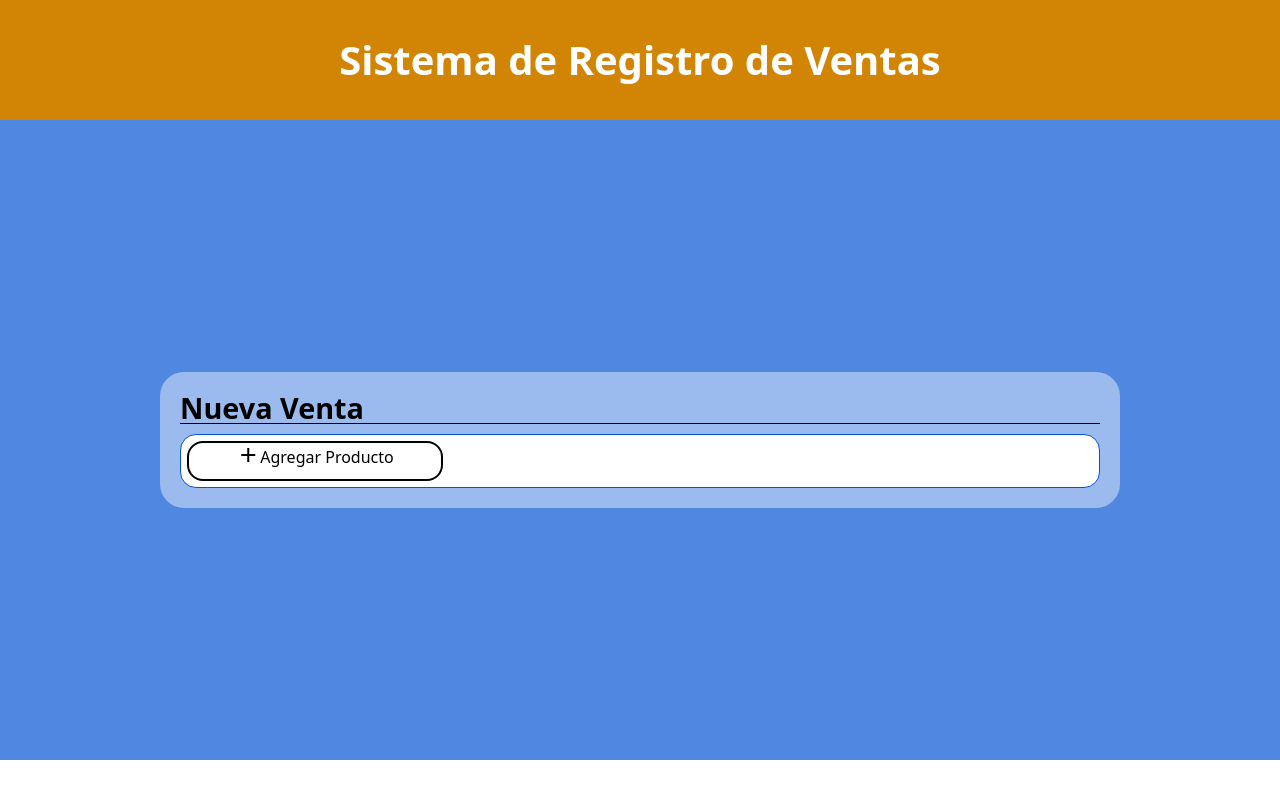
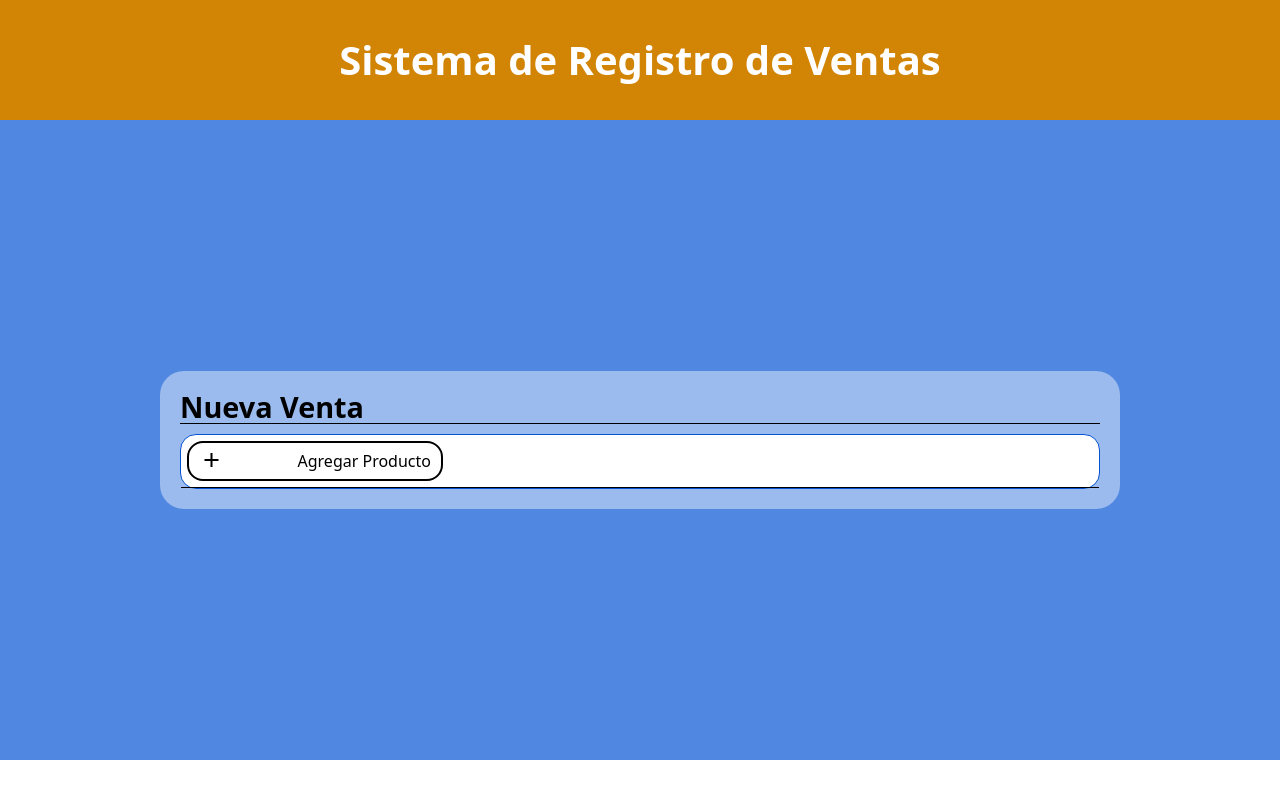
Before and after one commit to kurotori/muestra-ETS-2025-gestor-ventas, a Vue app in the folder frontend/: page /ventas/nueva in a window 1280 px wide. Built offline with nearby package versions, Linux system fonts and the light colour scheme.

Commit message:
feat: Añadir botón para agregar productos en la vista Nueva Venta y mejorar la estructura de la sección de detalles

```diff
--- /dev/null
+++ b/frontend/src/components/venta/ProductoVenta.vue
@@ -0,0 +1,10 @@
+<script setup>
+</script>
+
+<template>
+    <div>
+
+    </div>
+</template>
+
+<style scoped></style>
--- a/frontend/src/views/NuevaVenta.vue
+++ b/frontend/src/views/NuevaVenta.vue
@@ -20,27 +20,45 @@ import Encabezado from '../components/base/Encabezado.vue';
                 Nueva Venta
             </h2>
 
-            <div class="
+            <div class="detalle
                     w-full h-9/10
                     mt-2.5
                     border border-fondo-100
                     bg-white
                     rounded-2xl
-                    detalle">
+                    ">
+                <div class="detalleProductos">
+                    <div class="botoneraDetalleProductos
+                            border-black border-b-1
+                            ">
                         <div class="btnAgregarProd
+                                relative
+                                flex justify-between items-center
                                 w-[20vw] h-[5vh]
                                 rounded-2xl
                                 border-black border-2
                                 text-center
-                        m-1.5
+                                m-1.5 p-2.5
                                 hover:bg-black hover:text-white
-
+                                cursor-pointer
                             ">
-                    <span class="material-symbols-outlined h-2.5 ">
+                            <span class="material-symbols-outlined
+                                    h-[25px] aspect-square
+                                    left-0 right-auto
+                                ">
                                 add
                             </span>
-                    <span class="h-full inline-block align-middle">Agregar Producto</span>
+                            <span>
+                                Agregar Producto
+                            </span>
                         </div>
+                    </div>
+                    <div class="listaDetalleProductos">
+
+                    </div>
+                </div>
+
+
             </div>
 
         </div>
```
Lines whose indentation alone changed are shown as unchanged.
